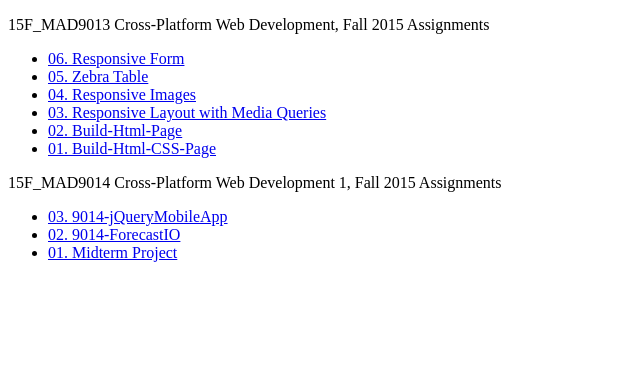
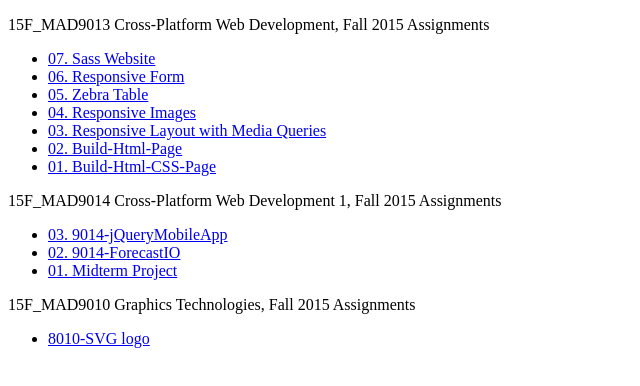
Before and after one commit to mang0055/Pages, a plain HTML site: page index.html in a window 1280 px wide. Shown: the whole page, without its empty margins (0-640 px from the left). Drawn offline with Linux system fonts and the light colour scheme.

Commit message:
new links

```diff
--- a/index.html
+++ b/index.html
@@ -6,6 +6,7 @@
 <body>
     <p>15F_MAD9013 Cross-Platform Web Development, Fall 2015 Assignments</p>
     <ul>
+    	<li><a href="http://mang0055.edumedia.ca/mad9013/9013-Saas/" target="blank">07. Sass Website</a></li>
         <li><a href="http://mang0055.github.io/Pages/9013-RespForm/" target="blank">06. Responsive Form</a></li>
         <li><a href="http://mang0055.github.io/Pages/MAD9013-Zebra-Table/" target="blank">05. Zebra Table</a></li>
         <li><a href="http://mang0055.github.io/Pages/MAD9013-Responsive-Images/" target="blank">04. Responsive Images</a></li>
@@ -20,5 +21,9 @@
         <li><a href="http://mang0055.github.io/Pages/9014-ForecastIO/" target="blank">02. 9014-ForecastIO</a></li>
     	<li><a href="http://mang0055.github.io/Pages/9014-MidTerm/" target="blank">01. Midterm Project</a></li>
     </ul>
+    <p>15F_MAD9010 Graphics Technologies, Fall 2015 Assignments</p>
+    <ul>
+       <li><a href="http://mang0055.github.io/Pages/8010-svg/" target="blank">8010-SVG logo</a></li>
+    </ul>
 </body>
 </html>
```
